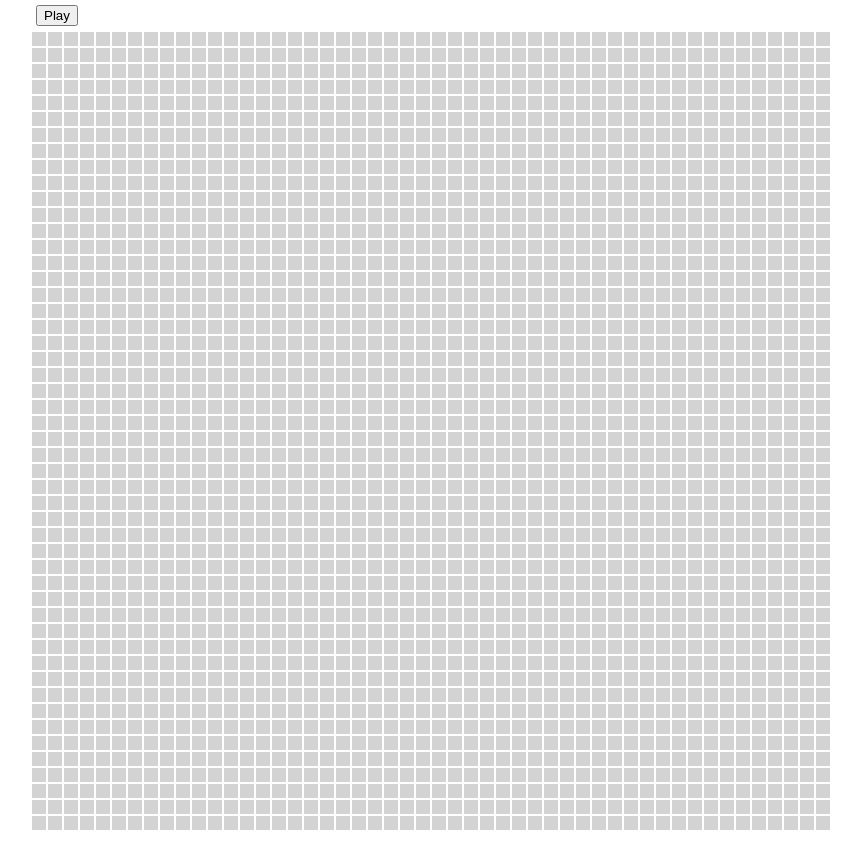
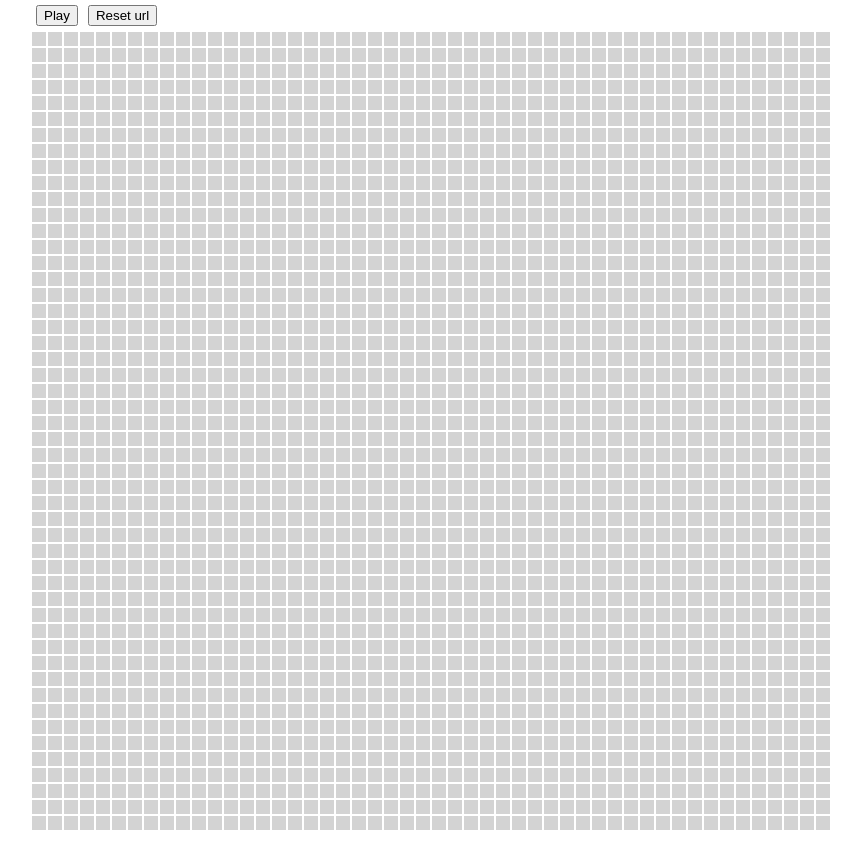
Before and after one commit to Fles/game-of-life-jc, a React (Create React App) app: page / in a window 1280 px wide. Shown: the top 868 px of the page, without its empty margins (209-1070 px from the left). Built offline with nearby package versions, Linux system fonts and the light colour scheme.

Commit message:
feat: add reset url button

```diff
--- a/src/App.css
+++ b/src/App.css
@@ -8,15 +8,6 @@
 
 .App button {
   margin: 5px;
-}
-
-@keyframes App-logo-spin {
-  from {
-    transform: rotate(0deg);
-  }
-  to {
-    transform: rotate(360deg);
-  }
 }
 
 .Grid {
@@ -43,6 +34,7 @@
 .Grid > * {
   background: rgba(0, 0, 0, 0.1);
   border: 1px white solid;
+  animation: App-logo-spin infinite s linear;
 }
 
 .Grid div {
--- a/src/App.tsx
+++ b/src/App.tsx
@@ -2,6 +2,7 @@ import React, { useState } from "react";
 import Grid from "./Grid";
 
 import "./App.css";
+import { resetUrlHash } from "./util";
 
 function App() {
   const [renderImage, setRenderImage] = useState(0);
@@ -12,6 +13,10 @@ function App() {
       ) : (
         <button onClick={() => setRenderImage(renderImage + 1)}>Play</button>
       )}
+      <button onClick={() => {
+        resetUrlHash()
+        setRenderImage(0)
+      }}>Reset url</button>
       <Grid shouldStartRender={renderImage > 0} />
     </div>
   );
--- a/src/util.tsx
+++ b/src/util.tsx
@@ -6,6 +6,10 @@ export const initGrid = (size: number) =>
         .fill(null)
         .map(() => 0)
     );
+
+export const resetUrlHash = () => {
+  window.history.pushState("pattern", "Title", "/#");
+};
 
 export const updateUrlHash = (row: number, col: number, live: boolean) => {
   let hash = window.location.hash.substring(1);
```
